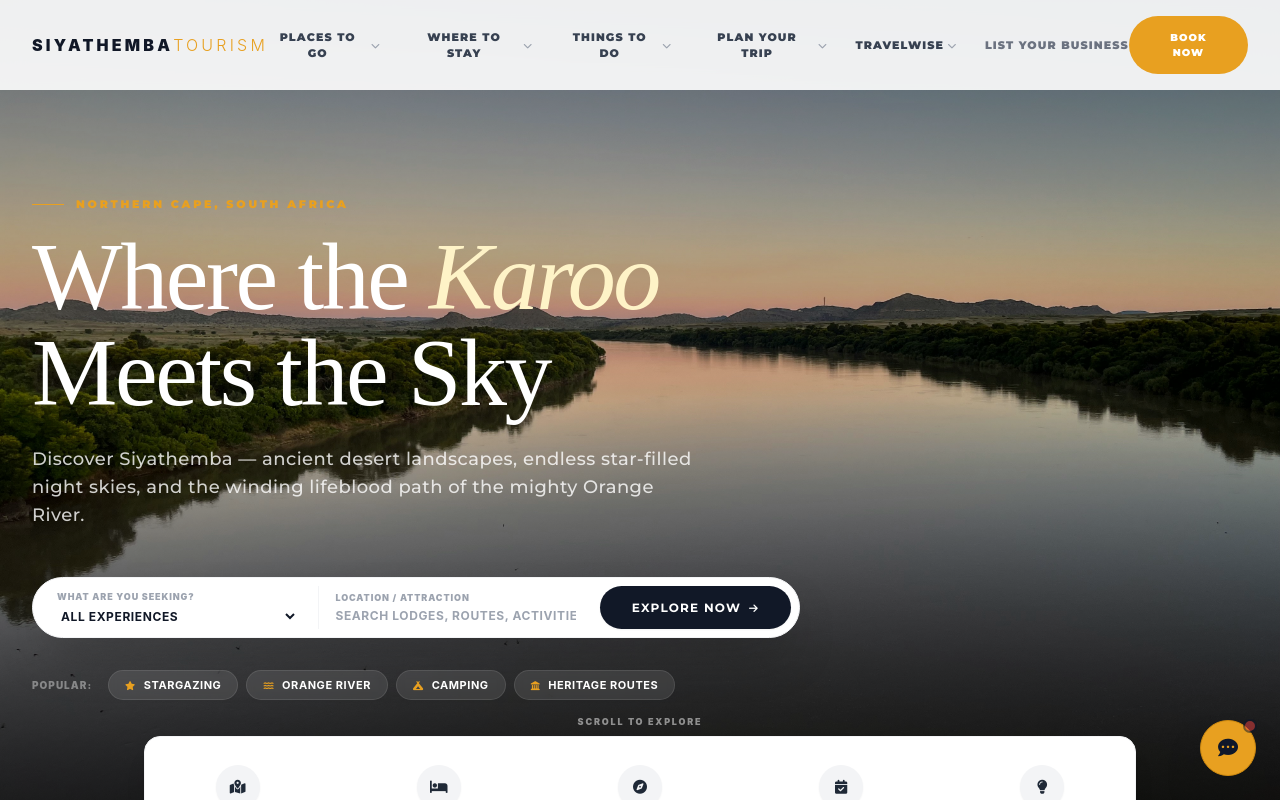
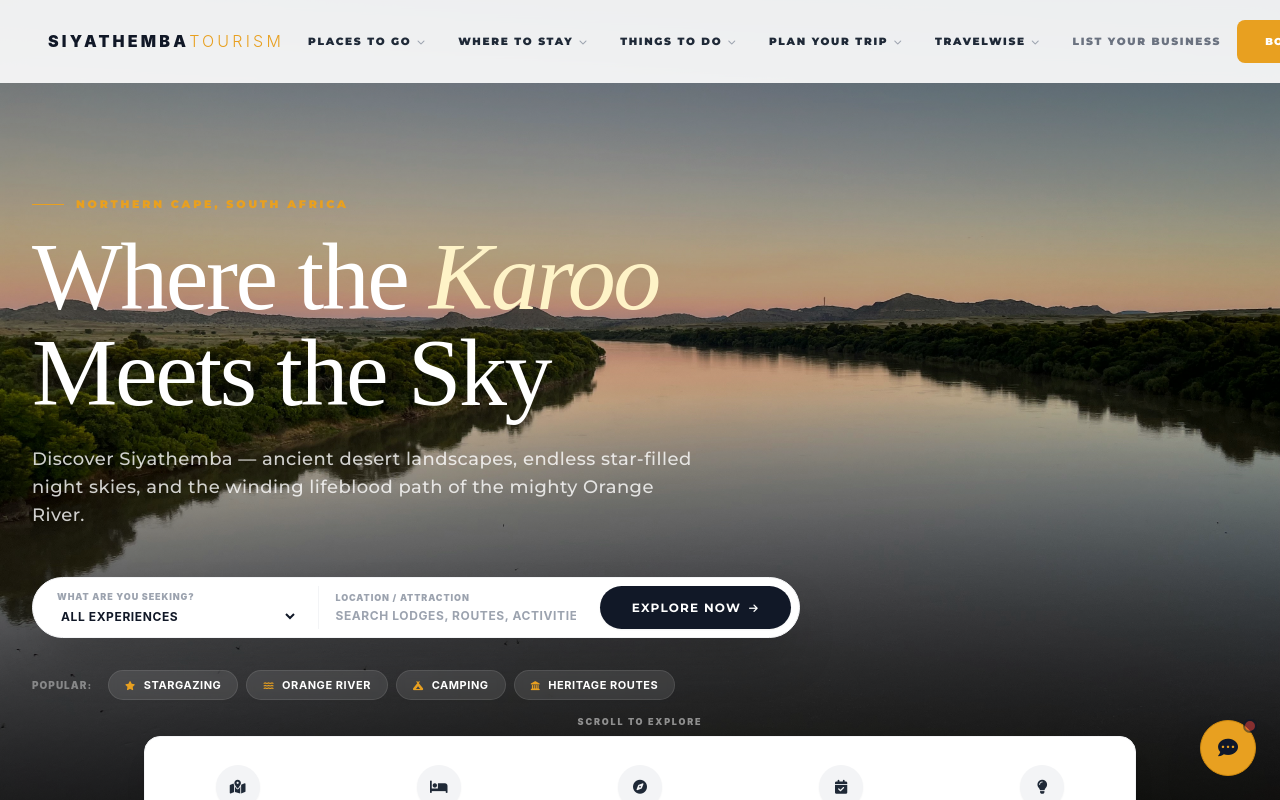
Before and after one commit to MondeNel/prieska-tourism, a React (Vite) app in the folder prieska-tourism/: page / in a window 1280 px wide. Shown: the top 800 px of the page. Built offline with nearby package versions, Linux system fonts and the light colour scheme; the HTML template or start-up script is replaced by a standard one.

Commit message:
style(navbar): widen structural grid framework container and convert cta items to soft-edged rectangles

```diff
--- a/prieska-tourism/src/components/Navbar.jsx
+++ b/prieska-tourism/src/components/Navbar.jsx
@@ -13,7 +13,6 @@ const Navbar = () => {
     return () => window.removeEventListener('scroll', handleScroll);
   }, []);
 
-  // Structural sub-navigation items for the dropdown matrices
   const menuData = {
     places: [
       { name: 'Prieska Hub', desc: 'Historical town center & primary amenities' },
@@ -56,20 +55,22 @@ const Navbar = () => {
 
   return (
     <>
+      {/* Top Main Dynamic Bar Frame */}
       <nav className={`fixed top-0 left-0 right-0 z-50 transition-all duration-300 ${
-        isScrolled ? 'bg-white shadow-md py-3' : 'bg-white/95 lg:bg-white/90 backdrop-blur-md py-4'
+        isScrolled ? 'bg-white shadow-md py-3' : 'bg-white/95 lg:bg-white/90 backdrop-blur-md py-5'
       }`}>
-        <div className="max-w-7xl mx-auto px-4 sm:px-6 lg:px-8 flex justify-between items-center">
+        {/* Expanded fluid width tracking profile box layout */}
+        <div className="max-w-[1440px] mx-auto px-6 sm:px-8 lg:px-12 flex justify-between items-center">
 
-          {/* Brand Identity */}
-          <a href="#" className="tracking-[0.2em] select-none shrink-0 z-50">
+          {/* Identity Title Unit Block */}
+          <a href="#" className="tracking-[0.2em] select-none shrink-0 z-50 mr-6">
             <span className="font-sans text-sm sm:text-base font-black text-gray-900">
               SIYATHEMBA<span className="text-[#E8A020] font-light">TOURISM</span>
             </span>
           </a>
 
-          {/* Desktop Navigation Links with Dropdown Handles */}
-          <div className="hidden lg:flex items-center gap-5 xl:gap-7">
+          {/* Nav items container: wide spacing track with explicitly configured flex layout gap constraints */}
+          <div className="hidden lg:flex items-center gap-6 xl:gap-8 justify-center flex-1">
             {navLinks.map((link) => (
               <div
                 key={link.key}
@@ -77,13 +78,13 @@ const Navbar = () => {
                 onMouseEnter={() => setActiveDropdown(link.key)}
                 onMouseLeave={() => setActiveDropdown(null)}
               >
-                <button className="flex items-center gap-1 text-[11px] font-black uppercase tracking-widest text-gray-700 group-hover:text-[#E8A020] transition-colors focus:outline-hidden">
+                <button className="flex items-center gap-1.5 text-[10.5px] font-black uppercase tracking-[0.16em] text-gray-800 hover:text-[#E8A020] transition-colors focus:outline-hidden whitespace-nowrap">
                   <span>{link.label}</span>
-                  <i className={`fas fa-chevron-down text-[9px] text-gray-400 group-hover:text-[#E8A020] transition-transform duration-200 ${activeDropdown === link.key ? 'rotate-180' : ''}`}></i>
+                  <i className={`fas fa-chevron-down text-[8px] text-gray-400 group-hover:text-[#E8A020] transition-transform duration-200 ${activeDropdown === link.key ? 'rotate-180' : ''}`}></i>
                 </button>
 
-                {/* Dropdown Mega-Card Panel Layout */}
-                <div className={`absolute top-full left-1/2 -translate-x-1/2 mt-2 w-72 bg-white rounded-xl shadow-xl border border-gray-100 p-4 transition-all duration-200 origin-top ${
+                {/* Dropdown Menu Overlay Module */}
+                <div className={`absolute top-full left-1/2 -translate-x-1/2 mt-3 w-76 bg-white rounded-xl shadow-xl border border-gray-100 p-4 transition-all duration-200 origin-top ${
                   activeDropdown === link.key ? 'opacity-100 scale-100 pointer-events-auto' : 'opacity-0 scale-95 pointer-events-none'
                 }`}>
                   <div className="space-y-1">
@@ -108,20 +109,20 @@ const Navbar = () => {
 
             <a
               href="#business"
-              className="text-[11px] font-black uppercase tracking-widest text-gray-500 hover:text-[#E8A020] transition-colors whitespace-nowrap"
+              className="text-[10.5px] font-black uppercase tracking-[0.16em] text-gray-500 hover:text-[#E8A020] transition-colors whitespace-nowrap"
             >
               List Your Business
             </a>
           </div>
 
-          {/* Action Call to Action */}
-          <div className="hidden lg:block">
-            <button className="bg-[#E8A020] hover:bg-gray-900 text-white font-black text-[10px] tracking-widest uppercase px-6 py-3.5 rounded-full transition-all duration-300 shadow-xs">
+          {/* Action Trigger Block - Redesigned button parameters */}
+          <div className="hidden lg:block shrink-0 ml-4">
+            <button className="bg-[#E8A020] hover:bg-gray-900 text-white font-black text-[10px] tracking-widest uppercase px-7 py-3.5 rounded-lg transition-all duration-300 shadow-xs">
               Book Now
             </button>
           </div>
 
-          {/* Mobile Navigation Trigger Button */}
+          {/* Mobile responsive toggle component */}
           <button
             onClick={() => setIsOpen(!isOpen)}
             className="lg:hidden z-50 w-10 h-10 flex flex-col justify-center items-center gap-1.5 focus:outline-hidden"
@@ -135,7 +136,7 @@ const Navbar = () => {
         </div>
       </nav>
 
-      {/* Slide-out Mobile Right Side Drawer Panel Sheet */}
+      {/* Mobile Drawer Framework Module */}
       <div className={`fixed inset-0 z-40 lg:hidden transition-all duration-300 ${isOpen ? 'pointer-events-auto' : 'pointer-events-none'}`}>
         <div
           className={`absolute inset-0 bg-[#1A1F2E]/40 backdrop-blur-xs transition-opacity duration-300 ${isOpen ? 'opacity-100' : 'opacity-0'}`}
@@ -166,7 +167,6 @@ const Navbar = () => {
                       <i className={`fas fa-chevron-down text-[10px] text-gray-400 transition-transform duration-200 ${isCurrentActive ? 'rotate-180 text-[#E8A020]' : ''}`}></i>
                     </button>
 
-                    {/* Collapsible Mobile Dropdown Items Drawer Sub-Grid */}
                     <div className={`grid transition-all duration-300 ease-in-out bg-gray-50/50 rounded-lg overflow-hidden ${
                       isCurrentActive ? 'grid-rows-[1fr] opacity-100 my-1 p-2' : 'grid-rows-[0fr] opacity-0'
                     }`}>
@@ -191,10 +191,10 @@ const Navbar = () => {
           </div>
 
           <div className="pt-4 border-t border-gray-100 space-y-2.5 bg-white shrink-0">
-            <button onClick={() => setIsOpen(false)} className="w-full bg-[#E8A020] text-white font-black text-[10px] tracking-widest uppercase py-4 rounded-xl shadow-xs">
+            <button onClick={() => setIsOpen(false)} className="w-full bg-[#E8A020] text-white font-black text-[10px] tracking-widest uppercase py-4 rounded-lg shadow-xs">
               Book Now
             </button>
-            <button onClick={() => setIsOpen(false)} className="w-full bg-white border border-gray-200 text-gray-700 font-black text-[10px] tracking-widest uppercase py-4 rounded-xl">
+            <button onClick={() => setIsOpen(false)} className="w-full bg-white border border-gray-200 text-gray-700 font-black text-[10px] tracking-widest uppercase py-4 rounded-lg">
               List Your Business
             </button>
           </div>
```
